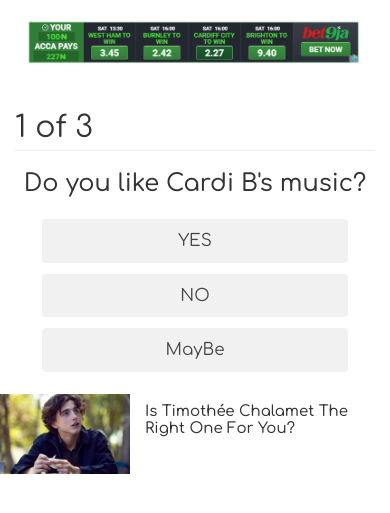
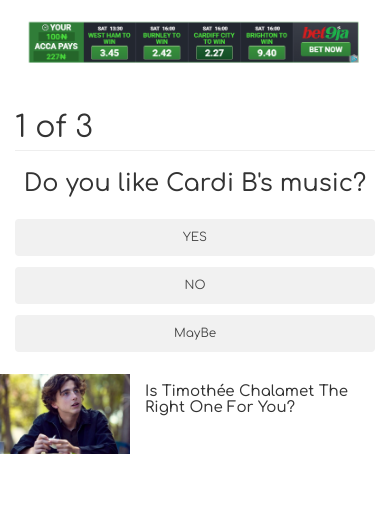
Before and after one commit to toluwanicareer/quizapp, a Django app: a page that uses quiz/templates/base.html in a window 390 px wide. Shown: the part 54-567 px from the top of the page. Run offline with Django 3.2, Linux system fonts and the light colour scheme; data comes from the database, SQL or seed files in the repository; some libraries are stand-ins or nearby versions.

Commit message:
'fix-text-issue'

```diff
--- a/quiz/static/style.css
+++ b/quiz/static/style.css
@@ -76,12 +76,19 @@ body {
 }
 
 .options{
-	width:85%;
+	width:100%;
 	padding: 10px 0;
 	font-size: 1.2em;
 	background-color: #f1f1f1;
 	border-width: 0px;
 	color:#444;
+	white-space: normal !important;
+}
+
+@media only screen and (max-width: 768px){
+	.options{
+		font-size: 12px;
+	}
 }
 
 .options:hover{
```
